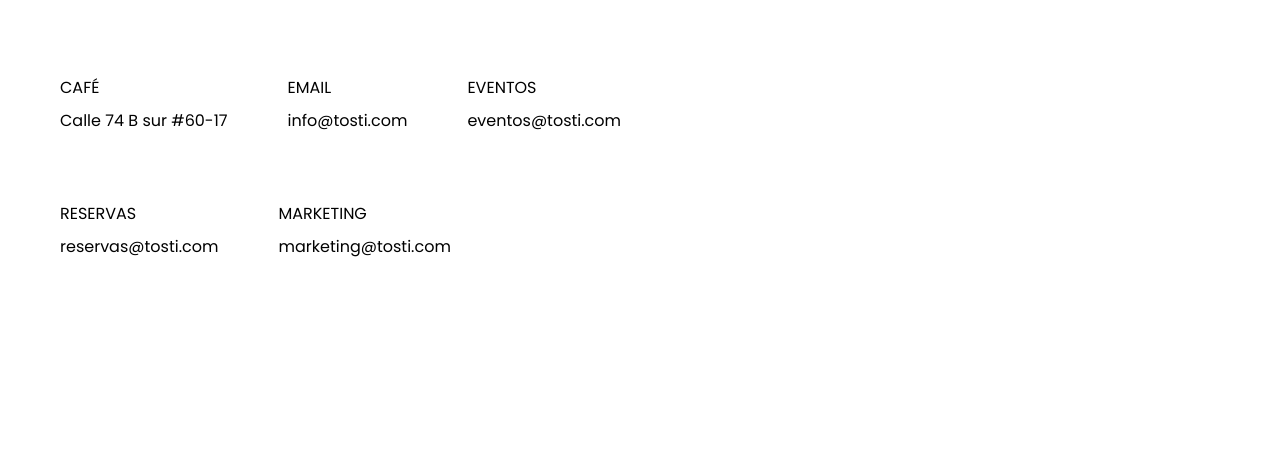
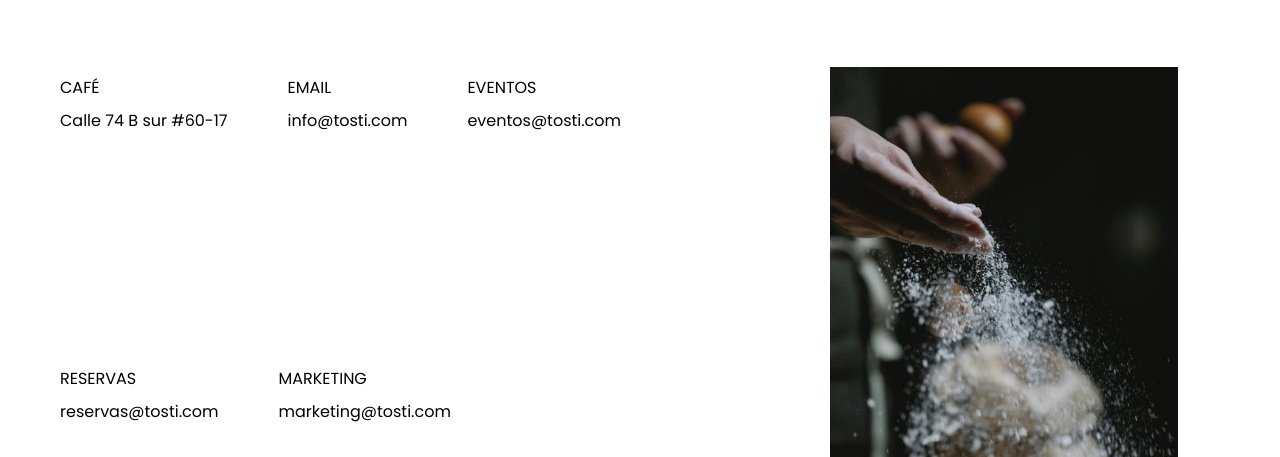
Before and after one commit to alejandr2022/Tosti., a plain HTML site: page contacto.html in a window 1280 px wide. Shown: the part 343-800 px from the top of the page. Drawn offline with Linux system fonts and the light colour scheme.

Commit message:
Update contacto.html

```diff
--- a/contacto.html
+++ b/contacto.html
@@ -40,7 +40,7 @@
                         <p>marketing@tosti.com</p>
                     </div>
                 </div>
-                <img class="contacto-img" src="./contacto.html" alt="">
+                <img class="contacto-img" src="./imagenes/contacto.jpeg" alt="">
             </div>
         </section>
     </main>
```
